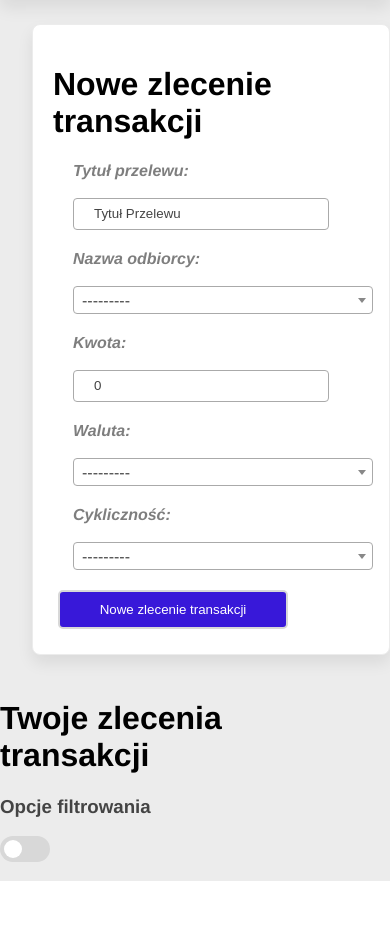
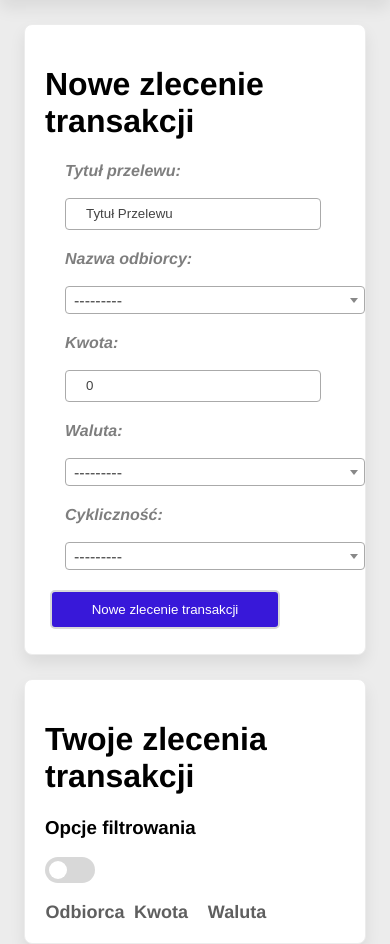
Before and after one commit to Eg-Nickname/django-bank, a Django app: page /zlecenia_transakcji/ in a window 390 px wide. Shown: the part 73-1017 px from the top of the page. Before the commit the page ends 954 px from the top, so only its background shows below. Run offline with Django 4.2, Linux system fonts and the light colour scheme; the visitor is signed in with stand-in values (Sample User, id 1); data comes from the database, SQL or seed files in the repository; data that the repository does not hold is empty; some libraries are stand-ins or nearby versions.

Commit message:
final new design

```diff
--- a/main/static/main/base.css
+++ b/main/static/main/base.css
@@ -317,6 +317,25 @@
   border-color: var(--primary-bg);
 }
 
+.button-del{
+  color: var(--neutral-000);
+  background-color: var(--danger-main);
+  transition: all 0.4s ease-in;
+}
+
+.button-del:hover{
+  background-color: var(--danger-border);
+  border-color: var(--danger-bg);
+  color: var(--danger-pressed);
+  font-weight: 600;
+}
+
+.button-del:active{
+  background-color: var(--danger-pressed);
+  border-color: var(--danger-bg);
+  color: var(--neutral-000);
+
+}
 
 select {
   -webkit-appearance:none;
--- a/transaction_order/static/transaction_order/transaction_order.css
+++ b/transaction_order/static/transaction_order/transaction_order.css
@@ -23,3 +23,87 @@
 #id_waluta, #id_transaction_delay, #id_reciver_fk{
     width: 300px !important;
 }
+
+.content{
+    grid-template-columns: minmax(0, 1fr);
+    column-gap: 0;
+}
+
+.transaction-orders-container{
+    margin: 0 24px;
+}
+
+.info-container{
+    margin: 0 24px;
+}
+
+/* Transaction orders */
+.transaction-orders-wrapper{
+    display: grid;
+    grid-template-columns: minmax(0, 1fr) minmax(0, 1fr) minmax(0, 1fr) 60px minmax(0, 2fr) minmax(0, 1fr) 140px;
+    grid-auto-rows: minmax(50px auto);
+    row-gap: 16px;
+    column-gap: 16px;
+    overflow-wrap: break-word;
+}
+.transaction-orders-wrapper .collumn-name{
+    font-size: 18px;
+    color: var(--neutral-700);
+    font-weight: 600;
+    display: flex;
+    justify-content: center;
+
+}
+
+.transaction-orders-wrapper .currency{
+    display: flex;
+    justify-content: center;
+}
+
+@media (max-width: 950px){
+    .transaction-orders-wrapper{
+        display: grid;
+        grid-template-columns: minmax(0, 2fr) minmax(0, 1fr)  80px 80px minmax(0, 2fr) 140px;
+        grid-auto-rows: minmax(50px auto);
+        row-gap: 16px;
+        column-gap: 16px;
+        overflow-wrap: break-word;
+    }
+
+    .transaction-orders-wrapper .title, .transaction-orders-wrapper #title{
+        display: none;
+    }
+}
+
+@media (max-width: 780px){
+    .transaction-orders-wrapper{
+        display: grid;
+        grid-template-columns: minmax(0, 2fr) minmax(0, 1fr) 80px 60px 140px;
+        grid-auto-rows: minmax(50px auto);
+        row-gap: 16px;
+        column-gap: 16px;
+        overflow-wrap: break-word;
+    }
+
+    .transaction-orders-wrapper .date, .transaction-orders-wrapper #date{
+        display: none;
+    }
+}
+
+@media (max-width: 560px){
+    .transaction-orders-wrapper{
+        display: grid;
+        grid-template-columns: minmax(80px, 2fr) minmax(40px, 1fr) 80px minmax(90px, 140px);
+        grid-auto-rows: minmax(50px auto);
+        row-gap: 16px;
+        column-gap: 16px;
+        overflow-wrap: break-word;
+    }
+
+    .transaction-orders-wrapper .delay, .transaction-orders-wrapper #delay{
+        display: none;
+    }
+    .transaction-orders-wrapper .del a{
+        content: "Usuń";
+    }
+}
--- a/transaction_order/templates/transaction_order/transaction_order.html
+++ b/transaction_order/templates/transaction_order/transaction_order.html
@@ -86,7 +86,7 @@
 </div>
 </div>
 
-<div class="transactions">
+<div class="transaction-orders-container">
     <h1>Twoje zlecenia transakcji</h1>
     <div>
       <h3>Opcje filtrowania</h3>
@@ -114,19 +114,31 @@
         </form>
       </div>
 
-    <table>
+    <div class="transaction-orders-wrapper">
+        <div class="collumn-name" id="more-info">Odbiorca</div>
+
+        <div class="collumn-name" id="ammount">Kwota</div>
+
+        <div class="collumn-name" id="currency">Waluta</div>
+
+        <div class="collumn-name" id="delay">Odstęp czasowy</div>
+
+        <div class="collumn-name" id="title">Tytuł przelewu</div>
+
+        <div class="collumn-name" id="date">Ostatnia tranzakcja</div>
+
+        <div class="collumn-name"></div>
+
         {% for transaction_order in transaction_orders.qs %}
-        <tr>
-            <td><bold>Do: </bold>{{transaction_order.reciver_fk}}</td>
-            <td>{{transaction_order.amount}}</td>
-            <td>{{transaction_order.waluta}}</td>
-            <td>{{transaction_order.transaction_delay}} dni</td>
-            <td>{{transaction_order.title}}</td>
-            <td>{{transaction_order.last_transaction}}</td>
-            <td><a href="{% url "remove_zlecenia_transakcji" transaction_order.transaction_order_id %}" class="bnt-del" style="color: red;"><bold>Usuń zlecenie transakcji</bold></a></td>
-        </tr>
+            <div>{{transaction_order.reciver_fk}}</div>
+            <div>{{transaction_order.amount}}</div>
+            <div class="currency">{{transaction_order.waluta}}</div>
+            <div class="delay">{{transaction_order.transaction_delay}} dni</div>
+            <div class="title">{{transaction_order.title}}</div>
+            <div class="date">{{transaction_order.last_transaction}}</div>
+            <div class="del"><a href="{% url "remove_zlecenia_transakcji" transaction_order.transaction_order_id %}" class="link-button button-del">Usuń zlecenie transakcji</a></div>
         {% endfor %}
-    </table>
+    </div>
 
     </div>
 </div>
```
Also changed, not shown: exchange/static/exchange/exchange.css (+0 -17 lines).
